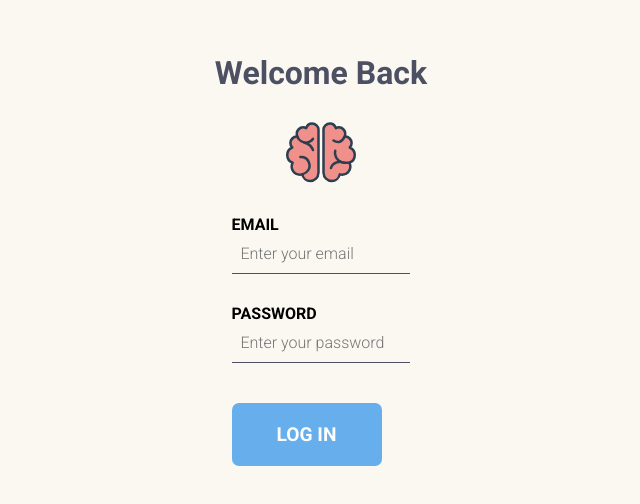
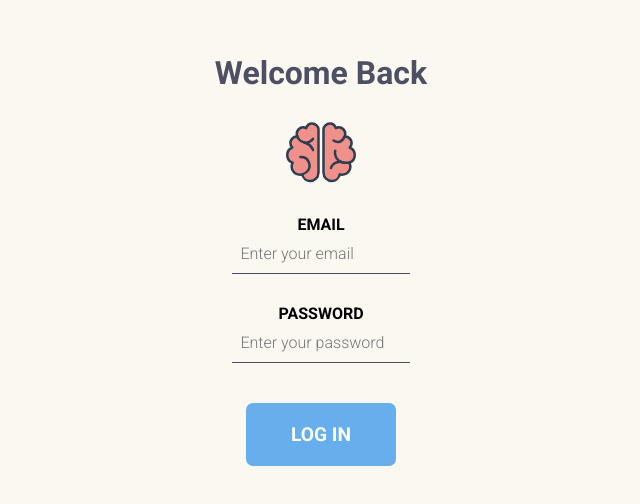
Before and after one commit to jagodarybacka/migraine-app, a React (Create React App) app: page /login in a window 1280 px wide. Shown: the part 146-650 px from the top of the page, without its empty margins (319-959 px from the left). Built offline with nearby package versions, Linux system fonts and the light colour scheme.

Commit message:
Buttons in forms centered

```diff
--- a/src/components/FormSimple.js
+++ b/src/components/FormSimple.js
@@ -8,6 +8,7 @@ import Logo from '../components/Logo'
 
 
 const FormComp = styled.form`
+  text-align: center;
 `
 
 const FormSimple = (props) => {
--- a/src/components/TextInput.js
+++ b/src/components/TextInput.js
@@ -18,7 +18,7 @@ const Input = styled.input`
 
 const Label = styled.label`
   text-transform: uppercase;
-
+  left: 0;
   font-weight: 700;
 `;
 
--- a/src/scenes/Form.js
+++ b/src/scenes/Form.js
@@ -43,6 +43,7 @@ const Buttons = styled.div `
     font-size: 1rem;
     padding: 10px 15px;
     background-color: #f0908b80;
+    boxShadow: "0px 1px 12px 0px rgba(0,0,0,0.5);
   }
   > button:hover {
     background-color: #f0908b;
@@ -60,9 +61,9 @@ const Form = () => {
       {  n == 1 ?  <Start /> : <Hello /> }
       </form>
       <Buttons>
-        <Button text='<'/>
+        <Button style={style} text='<'/>
         <p> Migraine Record</p>
-        <Button text=">"/>
+        <Button style={style} text=">"/>
       </Buttons>
     </RecordForm>
   );
```
Also changed, not shown: src/components/Bubble.js (added).
